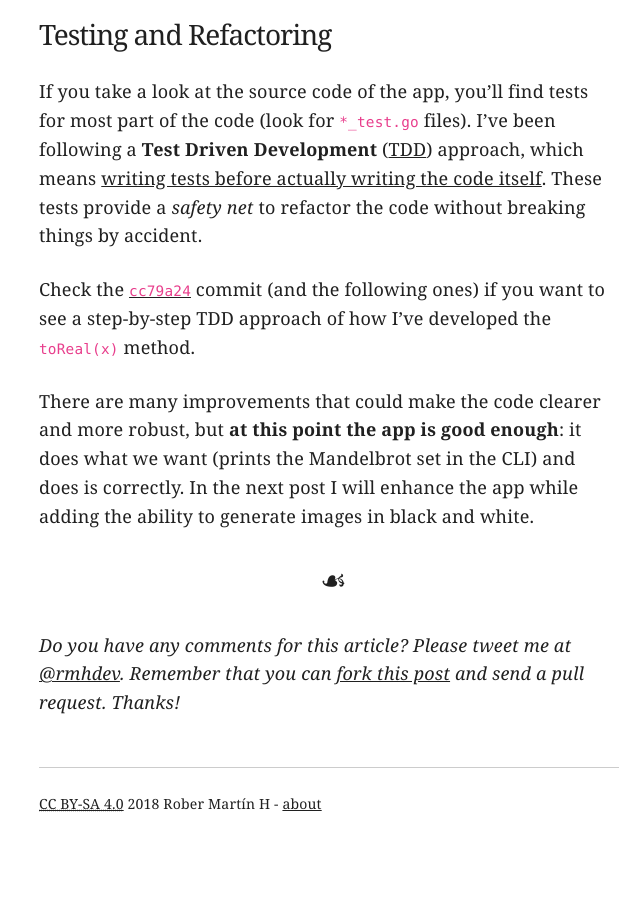
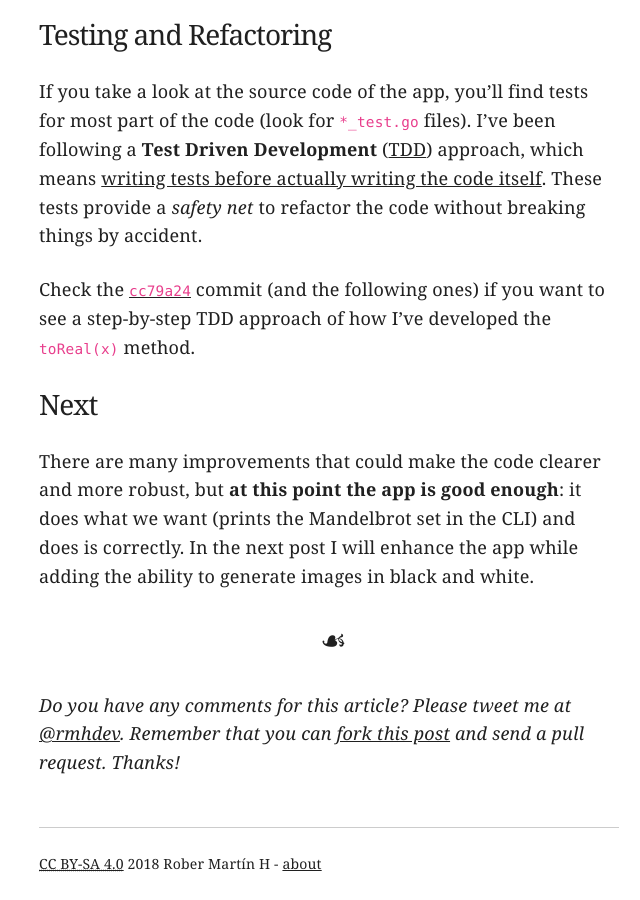
Before and after one commit to rmhdev/rmhdev.github.com, a Jekyll site: the page built from _posts/2018-09-11-mandelbrot-cli.md, in a window 1280 px wide and 900 px high, scrolled down 9940 px. Shown: the whole window, without its empty margins (311-951 px from the left). Built offline with Jekyll 4.4.1, drawn with Linux system fonts in a browser that asks for light colours; before the commit the page ends 10780 px from its top, so only the background shows below that.

Commit message:
add header

```diff
--- a/_posts/2018-09-11-mandelbrot-cli.md
+++ b/_posts/2018-09-11-mandelbrot-cli.md
@@ -338,6 +338,8 @@ These tests provide a *safety net* to refactor the code without breaking things
 Check the [`cc79a24`][cc79a24] commit (and the following ones) if you want to see a step-by-step TDD approach
 of how I've developed the `toReal(x)` method.
 
+## Next
+
 There are many improvements that could make the code clearer and more robust, but
 **at this point the app is good enough**: it does what we want (prints the Mandelbrot set in the CLI)
 and does is correctly. In the next post I will enhance the app while adding the ability
```
